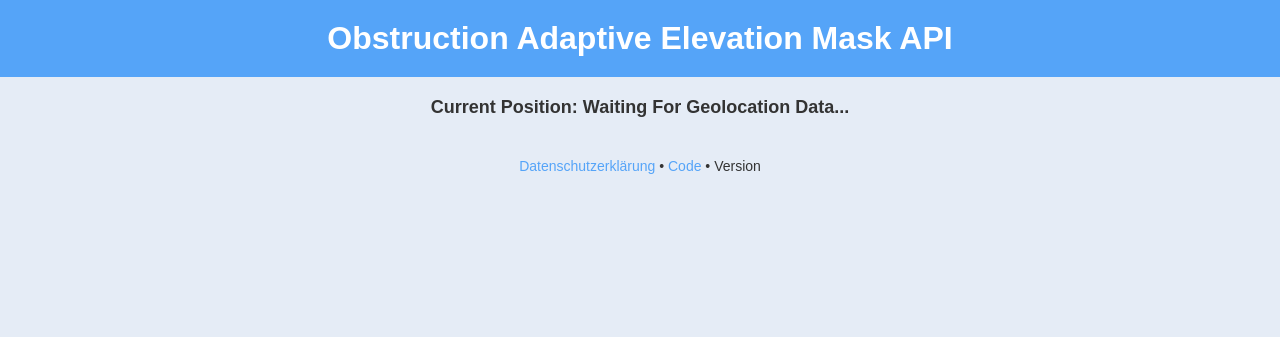
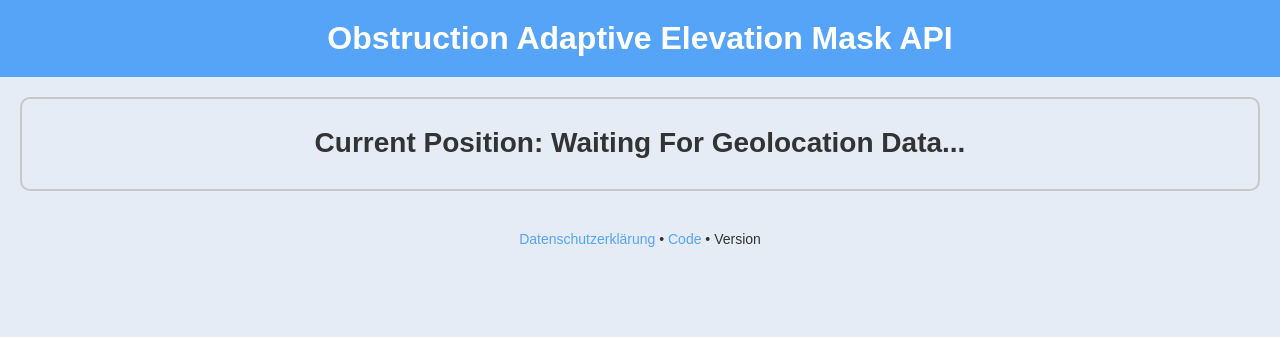
Before and after one commit to gereon-t/oaemapi, a Python web app: template app/templates/index.html in a window 1280 px wide. Shown: the top 337 px of the page. Run offline with Jinja, Linux system fonts and the light colour scheme; the template is opened without the code that fills it, so the values that code supplies are empty; some libraries are stand-ins or nearby versions.

Commit message:
small css changes

```diff
--- a/app/static/styles.css
+++ b/app/static/styles.css
@@ -20,12 +20,22 @@ header {
 }
 
 .container {
-    text-align: center;
-    margin-top: 20px;
+    display: flex;
+    flex-direction: column;
+    align-items: center;
+    justify-content: center;
+    margin: 20px 20px 0px 20px;
+    border: 2px solid #c8c8c8;
+    border-radius: 10px;
 }
 
 .position {
-    font-size: 18px;
+    font-size: 28px;
+    margin-bottom: 10px;
+}
+
+.sun {
+    font-size: 24px;
     margin-bottom: 10px;
 }
 
--- a/app/templates/index.html
+++ b/app/templates/index.html
@@ -15,7 +15,7 @@
 
     <div class="container">
         <h3 class="position" id="position">Current Position: Waiting For Geolocation Data...</h3>
-        <h4 id="sun"></h4>
+        <h4 class="sun" id="sun"></h4>
     </div>
 
     <div id="plot"></div>
```
